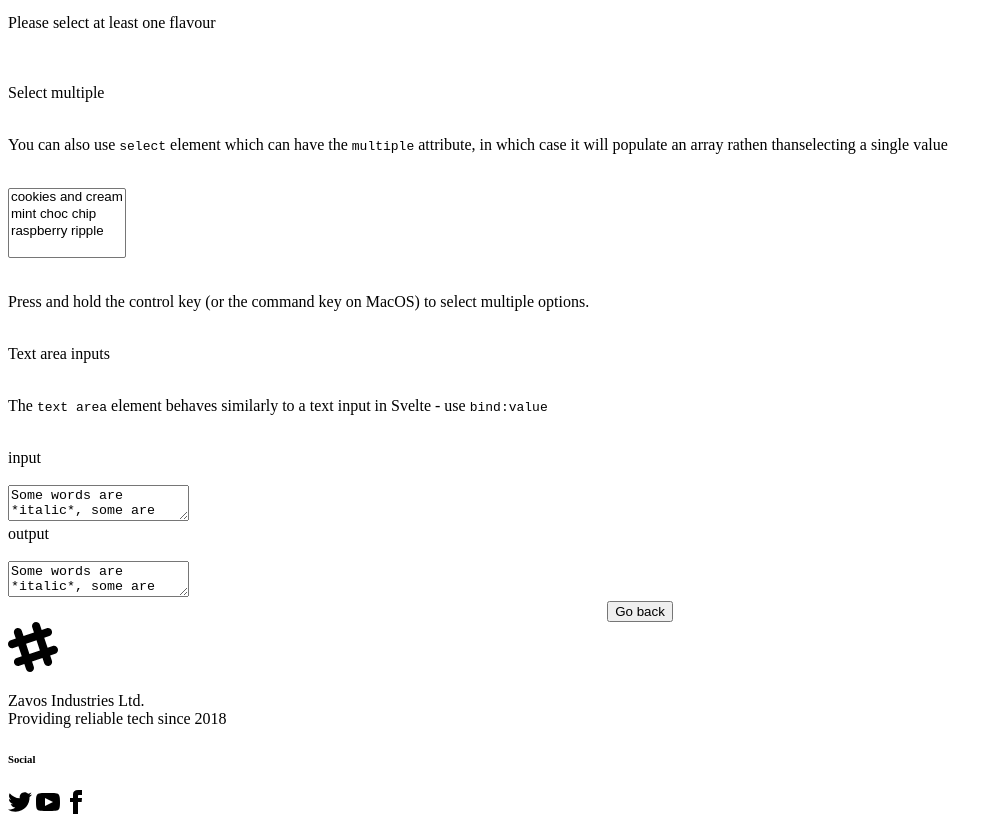
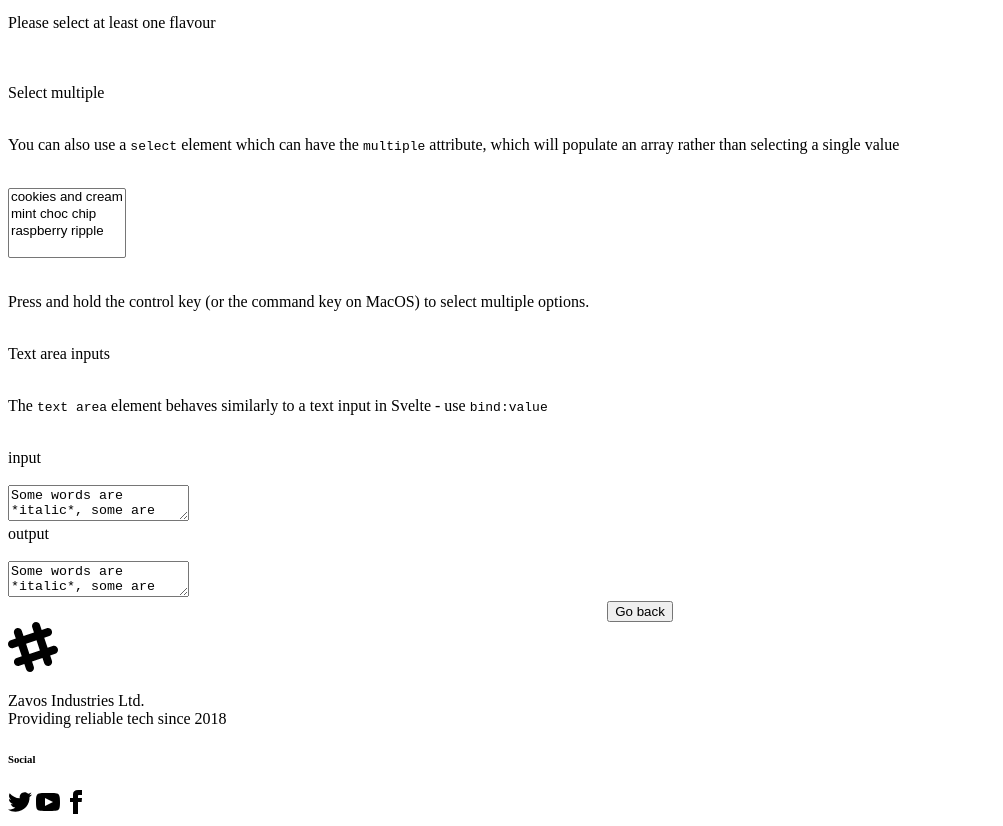
Before and after one commit to kzavos/svelte-training, a SvelteKit app: page /projects/project-5 in a window 1280 px wide. Shown: the part 1783-2609 px from the top of the page, without its empty margins (0-1003 px from the left). Built offline with nearby package versions, Linux system fonts and the light colour scheme.

Commit message:
Fix typos on project 5

```diff
--- a/src/routes/projects/project-5/+page.svelte
+++ b/src/routes/projects/project-5/+page.svelte
@@ -204,8 +204,8 @@
 	<div class="prose text-3xl font-bold leading-relaxed">Select multiple</div>
 	<br />
 	<p>
-		You can also use <code>select</code> element which can have the <code>multiple</code> attribute,
-		in which case it will populate an array rathen thanselecting a single value
+		You can also use a <code>select</code> element which can have the <code>multiple</code> attribute,
+		which will populate an array rather than selecting a single value
 	</p>
 	<br />
 	<select multiple bind:value={flavours}>
```
